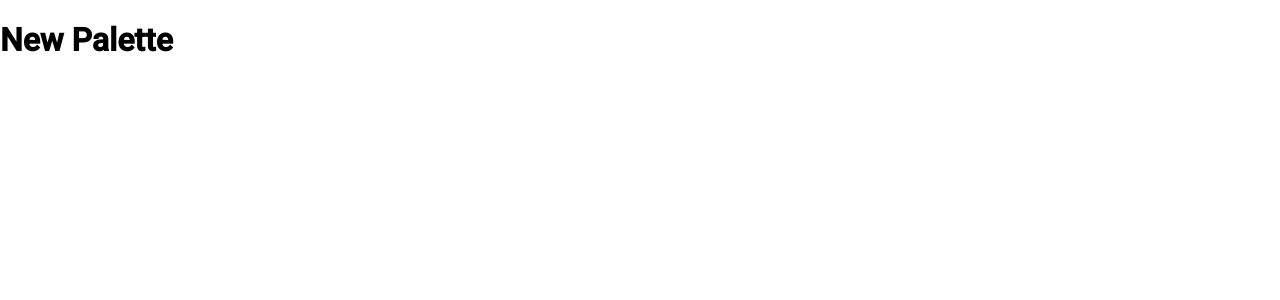
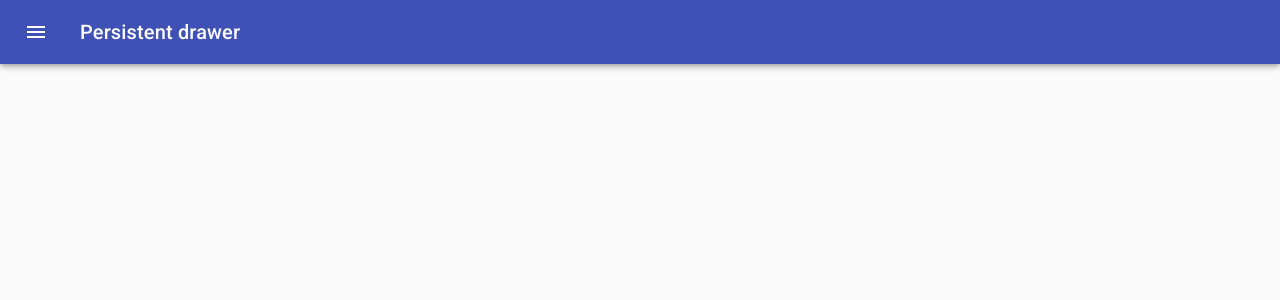
Before and after one commit to dhillman1989/ColorPaletteApp, a React (Create React App) app: page /palette/new in a window 1280 px wide. Shown: the top 300 px of the page. Built offline with nearby package versions, Linux system fonts and the light colour scheme.

Commit message:
add Drawer to NewPaletteList
add Drawer to NewPaletteList

```diff
--- a/src/NewPaletteForm.js
+++ b/src/NewPaletteForm.js
@@ -1,16 +1,137 @@
 import React, { Component } from "react";
-import { withStyles } from "@material-ui/core";
+import classNames from "classnames";
+import { withStyles } from "@material-ui/core/styles";
+import Drawer from "@material-ui/core/Drawer";
+import CssBaseline from "@material-ui/core/CssBaseline";
+import AppBar from "@material-ui/core/AppBar";
+import Toolbar from "@material-ui/core/Toolbar";
+import Typography from "@material-ui/core/Typography";
+import Divider from "@material-ui/core/Divider";
+import IconButton from "@material-ui/core/IconButton";
+import MenuIcon from "@material-ui/icons/Menu";
+import ChevronLeftIcon from "@material-ui/icons/ChevronLeft";
 
-const styles = {};
+const drawerWidth = 240;
+
+const styles = theme => ({
+  root: {
+    display: "flex"
+  },
+  appBar: {
+    transition: theme.transitions.create(["margin", "width"], {
+      easing: theme.transitions.easing.sharp,
+      duration: theme.transitions.duration.leavingScreen
+    })
+  },
+  appBarShift: {
+    width: `calc(100% - ${drawerWidth}px)`,
+    marginLeft: drawerWidth,
+    transition: theme.transitions.create(["margin", "width"], {
+      easing: theme.transitions.easing.easeOut,
+      duration: theme.transitions.duration.enteringScreen
+    })
+  },
+  menuButton: {
+    marginLeft: 12,
+    marginRight: 20
+  },
+  hide: {
+    display: "none"
+  },
+  drawer: {
+    width: drawerWidth,
+    flexShrink: 0
+  },
+  drawerPaper: {
+    width: drawerWidth
+  },
+  drawerHeader: {
+    display: "flex",
+    alignItems: "center",
+    padding: "0 8px",
+    ...theme.mixins.toolbar,
+    justifyContent: "flex-end"
+  },
+  content: {
+    flexGrow: 1,
+    padding: theme.spacing.unit * 3,
+    transition: theme.transitions.create("margin", {
+      easing: theme.transitions.easing.sharp,
+      duration: theme.transitions.duration.leavingScreen
+    }),
+    marginLeft: -drawerWidth
+  },
+  contentShift: {
+    transition: theme.transitions.create("margin", {
+      easing: theme.transitions.easing.easeOut,
+      duration: theme.transitions.duration.enteringScreen
+    }),
+    marginLeft: 0
+  }
+});
 
 class NewPaletteForm extends Component {
+  state = {
+    open: false
+  };
+  handleDrawerOpen = () => {
+    this.setState({ open: true });
+  };
+  handleDrawerClose = () => {
+    this.setState({ open: false });
+  };
   render() {
+    const { classes } = this.props;
+    const { open } = this.state;
     return (
-      <div>
-        <h1>New Palette</h1>
+      <div className={classes.root}>
+        <h1>New Palette Form!</h1> <CssBaseline />
+        <AppBar
+          position="fixed"
+          className={classNames(classes.appBar, {
+            [classes.appBarShift]: open
+          })}
+        >
+          <Toolbar disableGutters={!open}>
+            <IconButton
+              color="inherit"
+              aria-label="Open drawer"
+              onClick={this.handleDrawerOpen}
+              className={classNames(classes.menuButton, open && classes.hide)}
+            >
+              <MenuIcon />
+            </IconButton>
+            <Typography variant="h6" color="inherit" noWrap>
+              Persistent drawer
+            </Typography>
+          </Toolbar>
+        </AppBar>
+        <Drawer
+          className={classes.drawer}
+          variant="persistent"
+          anchor="left"
+          open={open}
+          classes={{
+            paper: classes.drawerPaper
+          }}
+        >
+          <div className={classes.drawerHeader}>
+            <IconButton onClick={this.handleDrawerClose}>
+              <ChevronLeftIcon />
+            </IconButton>
+          </div>
+          <Divider />
+        </Drawer>
+        <main
+          className={classNames(classes.content, {
+            [classes.contentShift]: open
+          })}
+        >
+          <div className={classes.drawerHeader} />
+        </main>
       </div>
     );
   }
 }
 
-export default withStyles(styles)(NewPaletteForm);
+export default withStyles(styles, { withTheme: true })(NewPaletteForm);
```
